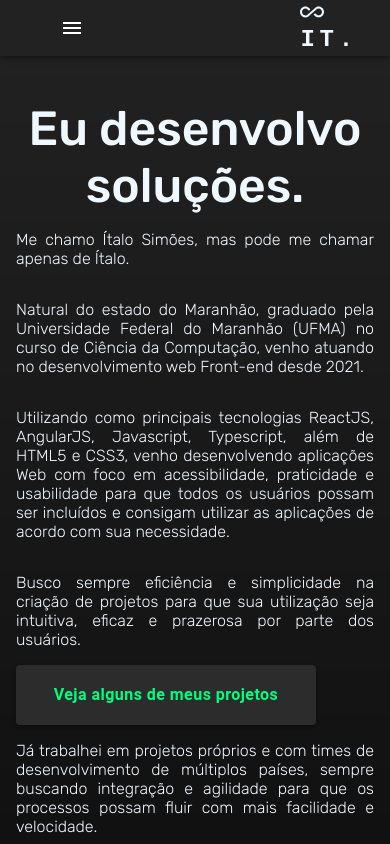
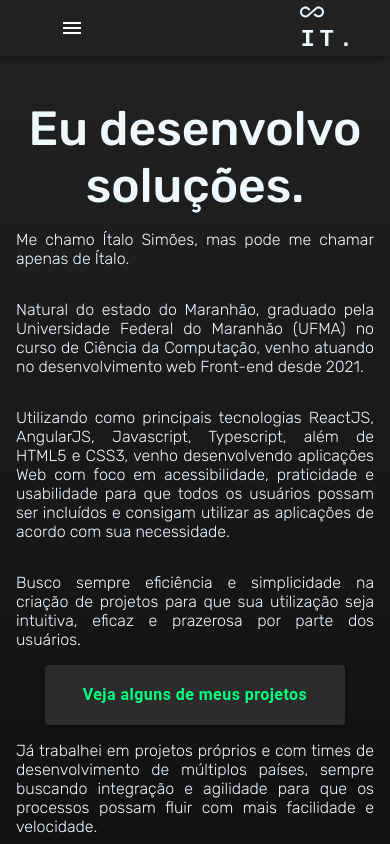
Before and after one commit to itsimoes/portfolio-site, a React (Create React App) app: page /#/sobre in a window 390 px wide. Shown: the top 844 px of the page. Built offline with nearby package versions, Linux system fonts and the light colour scheme.

Commit message:
few updates

```diff
--- a/src/components/About/style.css
+++ b/src/components/About/style.css
@@ -1,6 +1,7 @@
 .about-wrapper {
   /* height: 100vh; */
   padding-top: 100px;
+  padding-bottom: 100px;
   display: flex !important;
   flex-direction: column;
   justify-content: center;
@@ -27,3 +28,9 @@
   -webkit-transition: all 0.3s ease-in;
     transition: all 0.3s ease-in;
 }
+
+@media screen and (max-width: 540px) {
+  .about-button {
+  align-self: center;
+  }
+}
```
